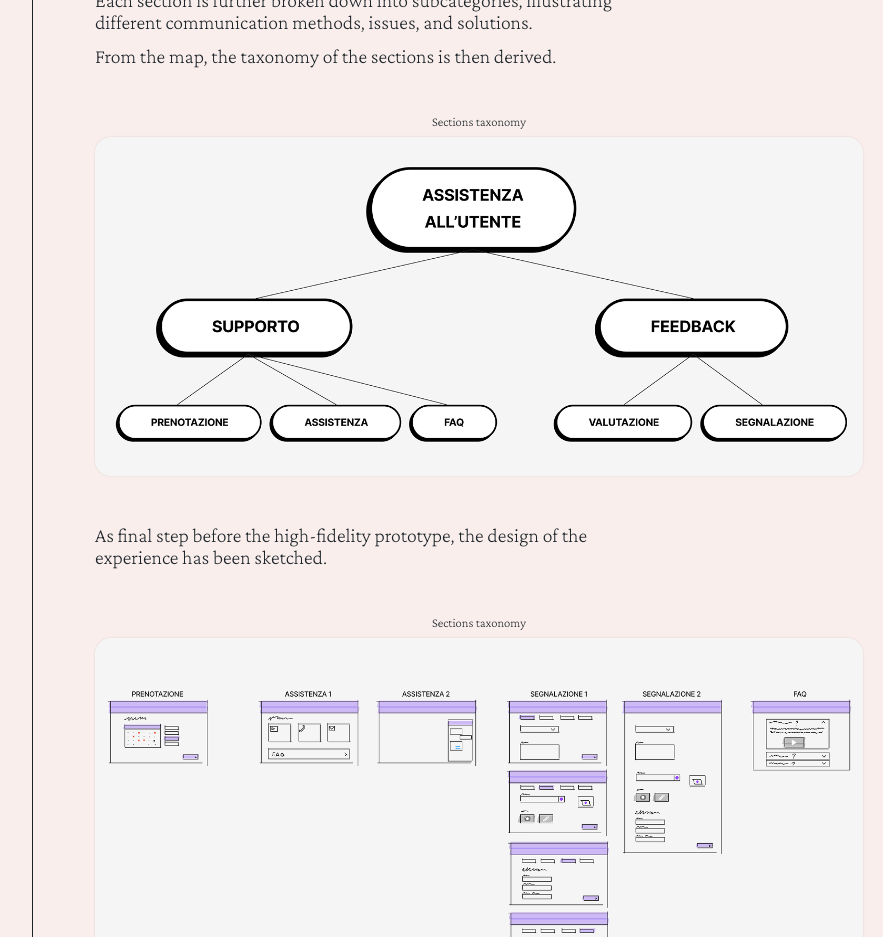
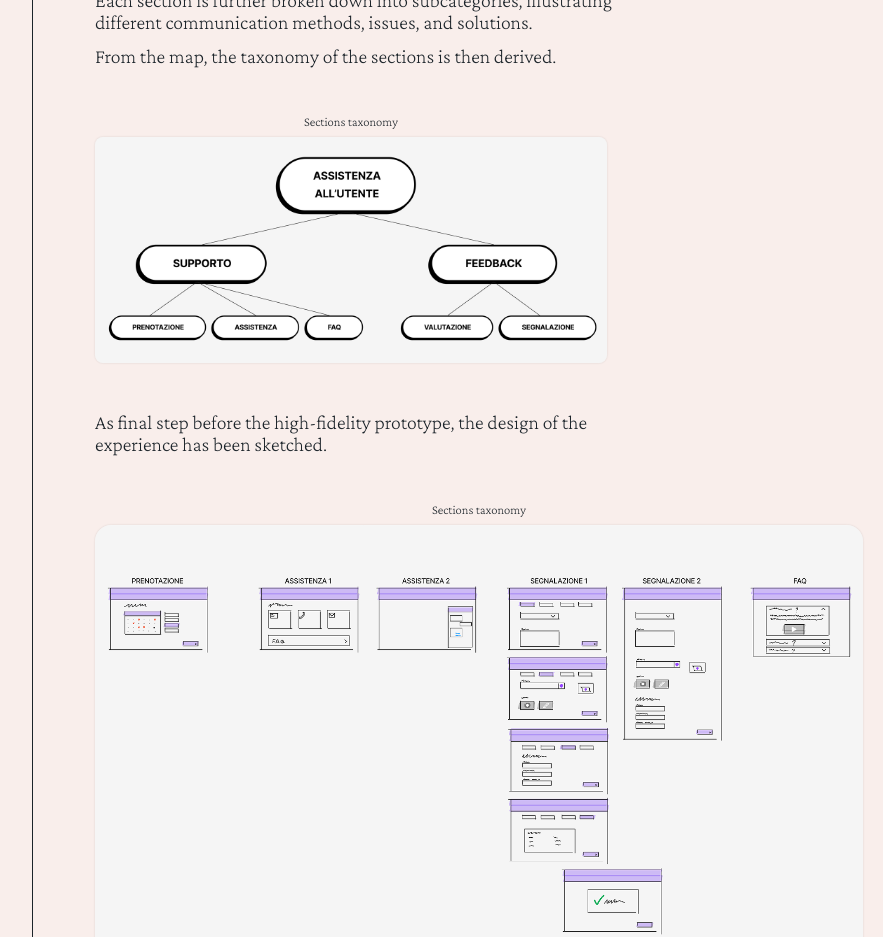
Before and after one commit to andrea-valerio/portfolio, a React (Vite) app: page /citinst in a window 1280 px wide. Shown: the part 2040-2977 px from the top of the page, without its empty margins (289-1172 px from the left). Built offline with nearby package versions, Linux system fonts and the light colour scheme.

Commit message:
little fixes

```diff
--- a/src/pages/CitInstPage.tsx
+++ b/src/pages/CitInstPage.tsx
@@ -93,12 +93,12 @@ function CitInstPage() {
           </div>
 
           {/* taxonomy (image) */}
-          <div className="project-image-container">
+          <div className="project-image-container-small">
             <span className="body-2">Sections taxonomy</span>
             <img
               src="./src/assets/projects/citinst/taxonomy.png"
               alt="Sections Taxonomy"
-              className="project-image"
+              className="project-image-small"
             />
           </div>
 
--- a/src/pages/EcomuseoPage.tsx
+++ b/src/pages/EcomuseoPage.tsx
@@ -19,7 +19,7 @@ function EcomuseoPage() {
         {/* Right Side */}
         <div className="project-content">
           <DetailsText>
-            April - june 2023, 4-member team<br />
+            April - June 2023, 4-member team<br />
             MSc in Human-Computer Interaction, course in Visual Design
           </DetailsText>
 
--- a/src/pages/ReelsFypPage.tsx
+++ b/src/pages/ReelsFypPage.tsx
@@ -19,7 +19,7 @@ function ReelsFypPage() {
         {/* Right Side */}
         <div className="project-content">
           <DetailsText>
-            April - june 2023, 4-member team<br />
+            April - June 2023, 4-member team<br />
             MSc in Human-Computer Interaction, course in Cognitive Ergonomics and Quantitative Research
           </DetailsText>
 
```
